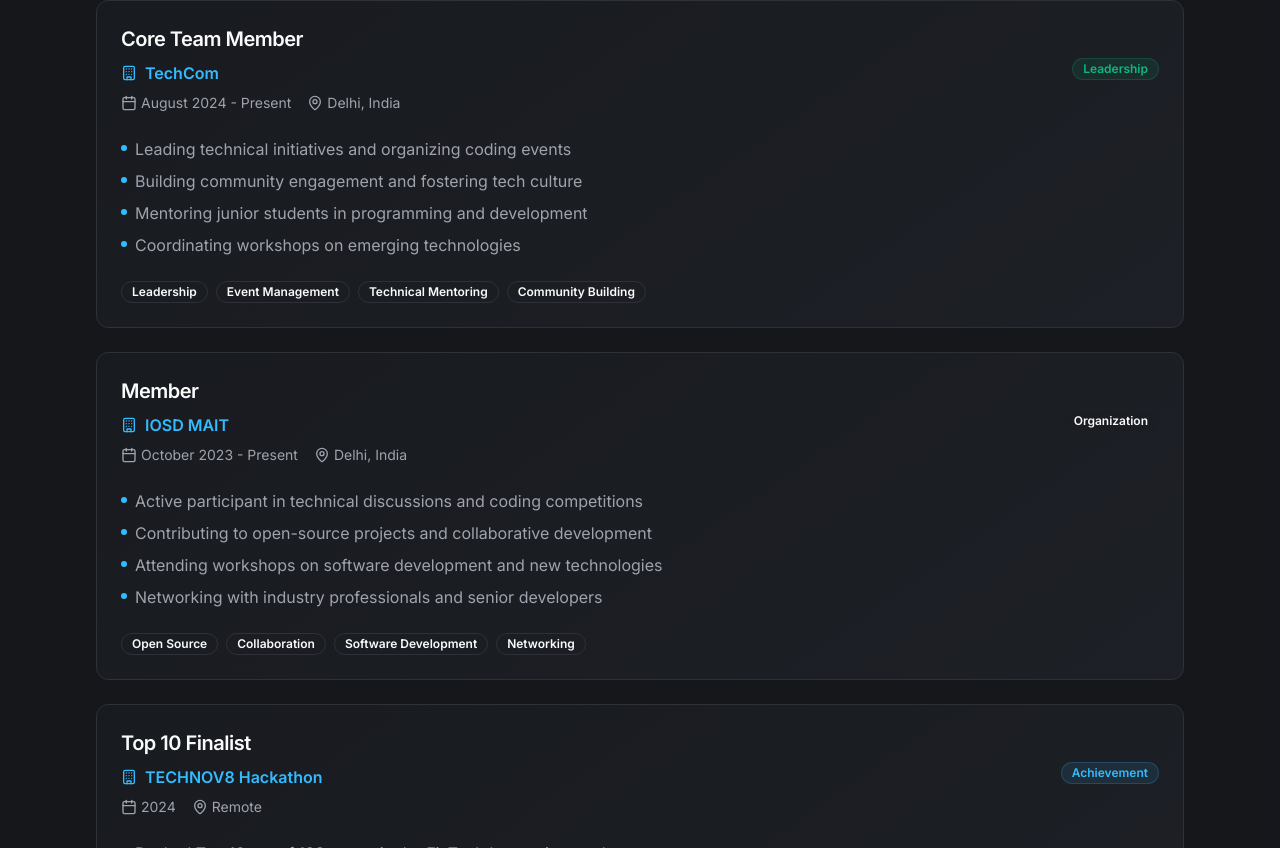
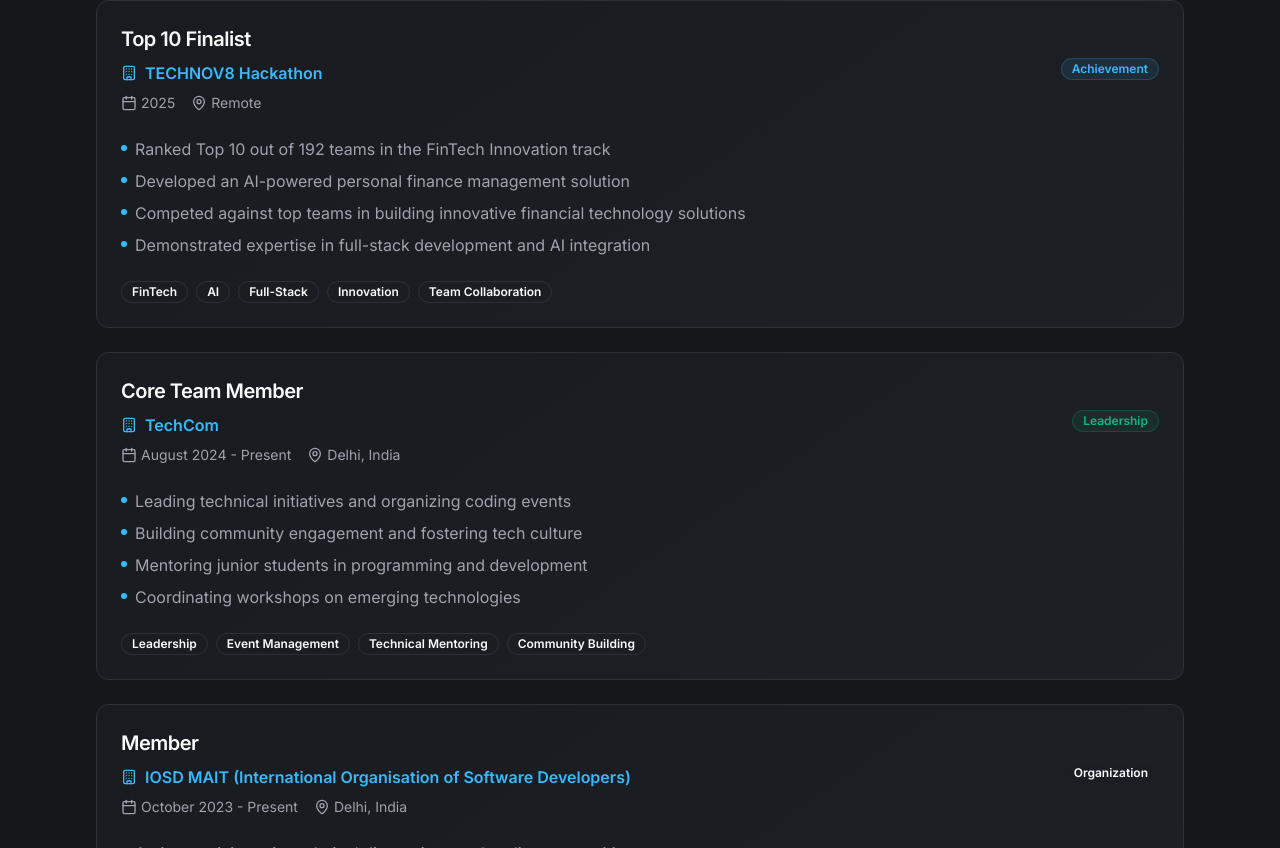
Before and after one commit to Arnav-Bhardwaj1/Portfolio, a React (Vite) app: page / in a window 1280 px wide. Shown: the part 2392-3240 px from the top of the page. Built offline with nearby package versions, Linux system fonts and the light colour scheme.

Commit message:
Updated Experience Section

```diff
--- a/src/components/Experience.tsx
+++ b/src/components/Experience.tsx
@@ -18,6 +18,20 @@
       technologies: ["Python", "FAISS", "Hugging Face", "OpenAI", "RAG", "Tkinter", "Geospatial Mapping"]
     },
     {
+      company: "TECHNOV8 Hackathon",
+      position: "Top 10 Finalist",
+      duration: "2025",
+      location: "Remote",
+      type: "Achievement",
+      description: [
+        "Ranked Top 10 out of 192 teams in the FinTech Innovation track",
+        "Developed an AI-powered personal finance management solution",
+        "Competed against top teams in building innovative financial technology solutions",
+        "Demonstrated expertise in full-stack development and AI integration"
+      ],
+      technologies: ["FinTech", "AI", "Full-Stack", "Innovation", "Team Collaboration"]
+    },
+    {
       company: "TechCom",
       position: "Core Team Member",
       duration: "August 2024 - Present",
@@ -33,7 +47,7 @@
       technologies: ["Leadership", "Event Management", "Technical Mentoring", "Community Building"]
     },
     {
-      company: "IOSD MAIT",
+      company: "IOSD MAIT (International Organisation of Software Developers)",
       position: "Member",
       duration: "October 2023 - Present",
       location: "Delhi, India",
@@ -45,20 +59,6 @@
         "Networking with industry professionals and senior developers"
       ],
       technologies: ["Open Source", "Collaboration", "Software Development", "Networking"]
-    },
-    {
-      company: "TECHNOV8 Hackathon",
-      position: "Top 10 Finalist",
-      duration: "2024",
-      location: "Remote",
-      type: "Achievement",
-      description: [
-        "Ranked Top 10 out of 192 teams in the FinTech Innovation track",
-        "Developed an AI-powered personal finance management solution",
-        "Competed against top teams in building innovative financial technology solutions",
-        "Demonstrated expertise in full-stack development and AI integration"
-      ],
-      technologies: ["FinTech", "AI", "Full-Stack", "Innovation", "Team Collaboration"]
     }
   ];
 
```
